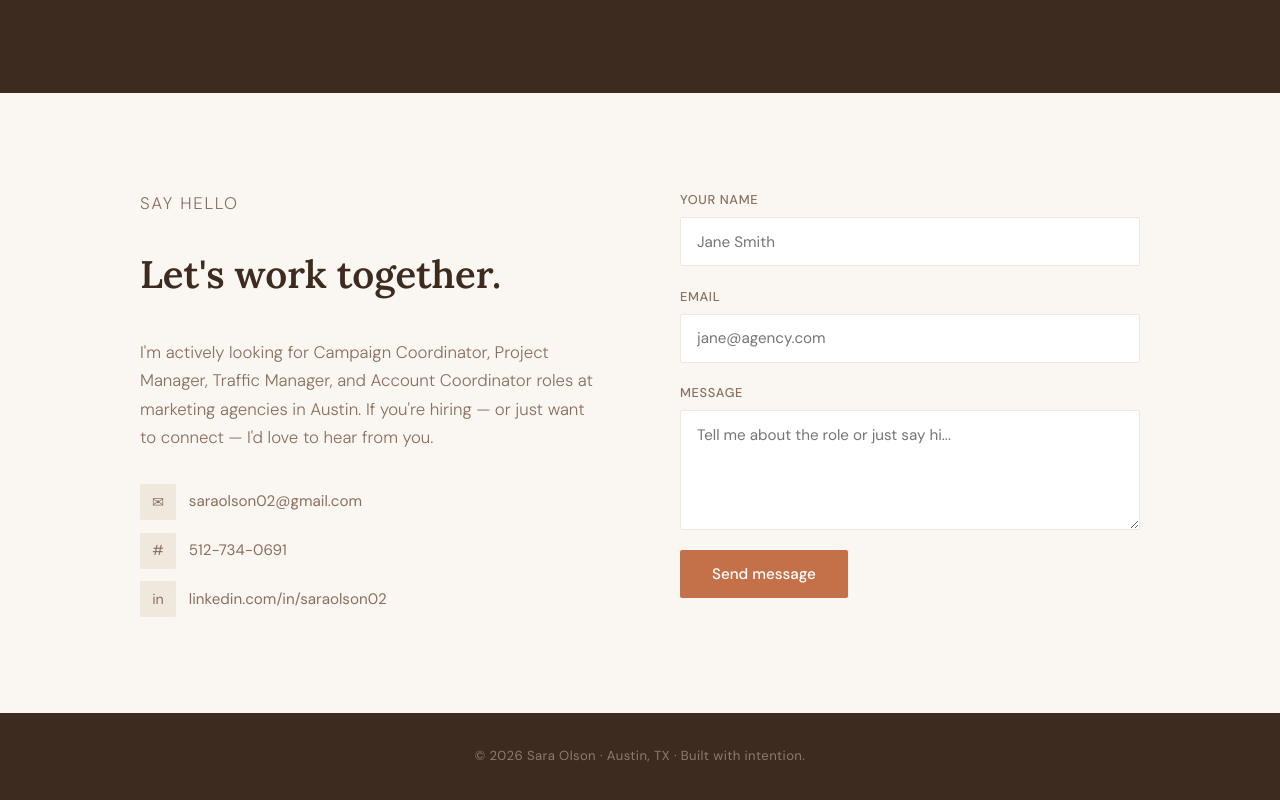
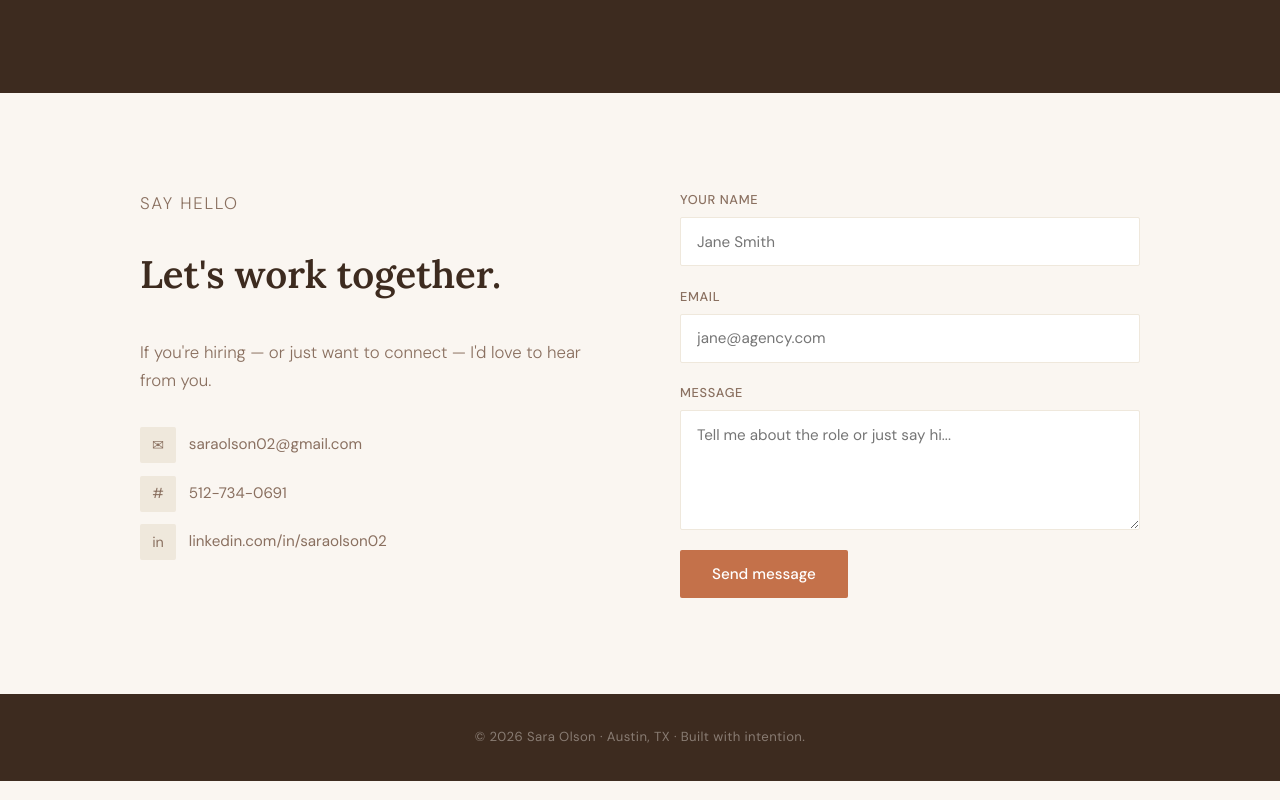
Before and after one commit to saraolson02/Sara-Olson2, a plain HTML site: page index.html in a window 1280 px wide. Shown: the part 4164-4964 px from the top of the page. Drawn offline with Linux system fonts and the light colour scheme.

Commit message:
Update contact section to remove job titles
Removed specific job titles from the contact section.

```diff
--- a/index.html
+++ b/index.html
@@ -825,7 +825,7 @@
         <div class="contact-text">
           <p class="section-label">Say hello</p>
           <h2 class="section-title">Let's work together.</h2>
-          <p>I'm actively looking for Campaign Coordinator, Project Manager, Traffic Manager, and Account Coordinator roles at marketing agencies in Austin. If you're hiring — or just want to connect — I'd love to hear from you.</p>
+          <p>If you're hiring — or just want to connect — I'd love to hear from you.</p>
           <div class="contact-links">
             <a href="mailto:saraolson02@gmail.com" class="contact-link">
               <div class="contact-link-icon">✉</div>
```
